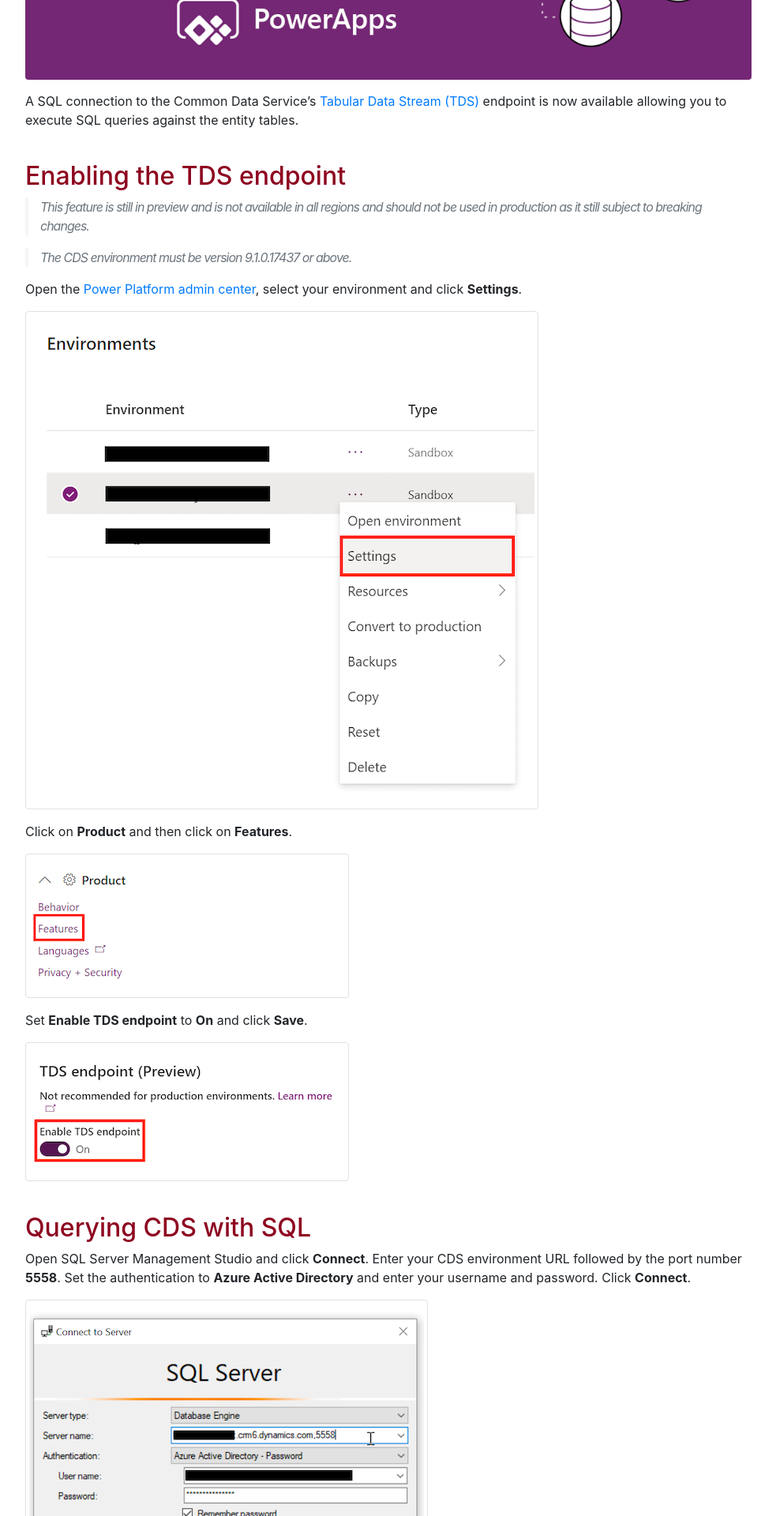
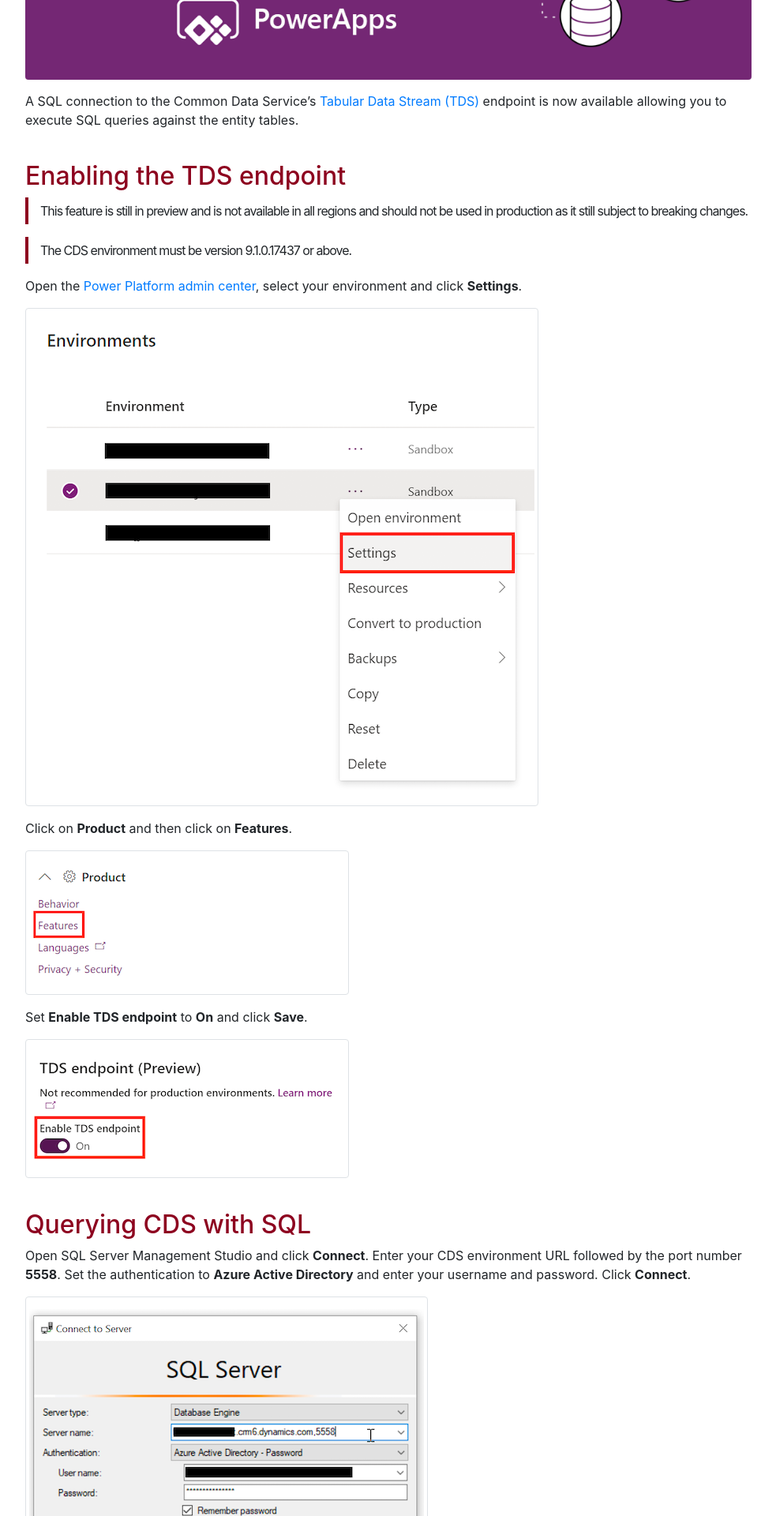
Before and after one commit to ryanmichaeljames/ryanmichaeljames.github.io, a Jekyll site: the page built from _posts/2020-05-29-use-sql-to-query-cds.md, in a window 1280 px wide. Shown: the part 594-2514 px from the top of the page at 79% size, without its empty margins (148-1131 px from the left). Built offline with Jekyll 4.4.1, drawn with Linux system fonts in a browser that asks for light colours; nearby versions of some CDN libraries; comment, search, counter and statistics services are not loaded.

```diff
--- a/assets/css/main.scss
+++ b/assets/css/main.scss
@@ -49,11 +49,15 @@ a:focus {
 */
 
 blockquote {
-  color: #6c757d;
-  border-left: 4px solid #f5f5f5;
+  border-left: 4px solid #8d021f;
   padding-left: 15px;
+  padding-top: 5px;
+  padding-bottom: 5px;
   letter-spacing: -1px;
-  font-style: italic;
+}
+
+blockquote > p {
+  margin-bottom: 0;
 }
 
 /*
```
Also changed, not shown: about.html (+4 -7 lines).
